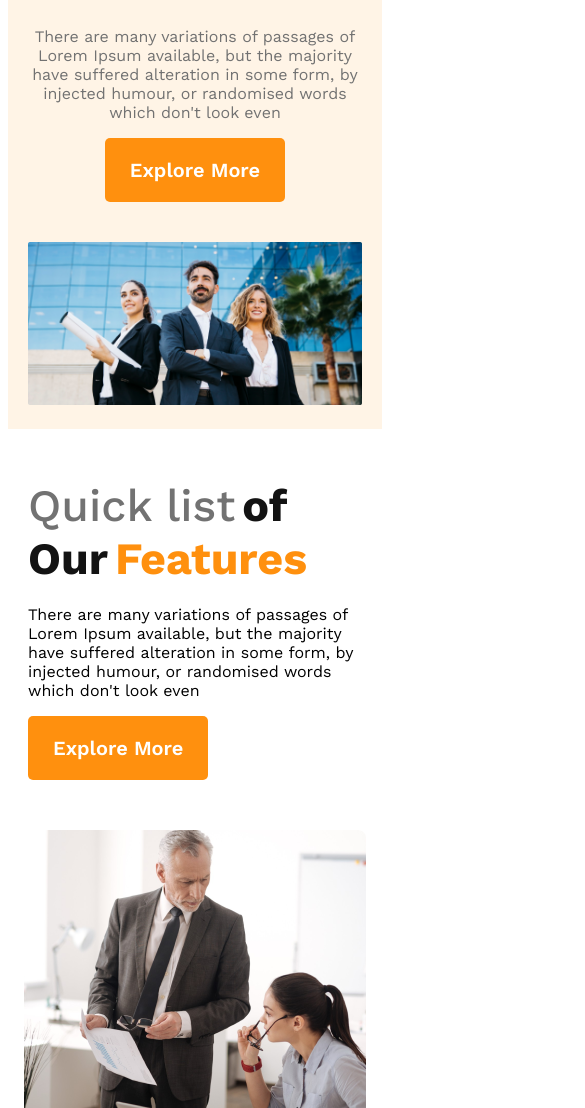
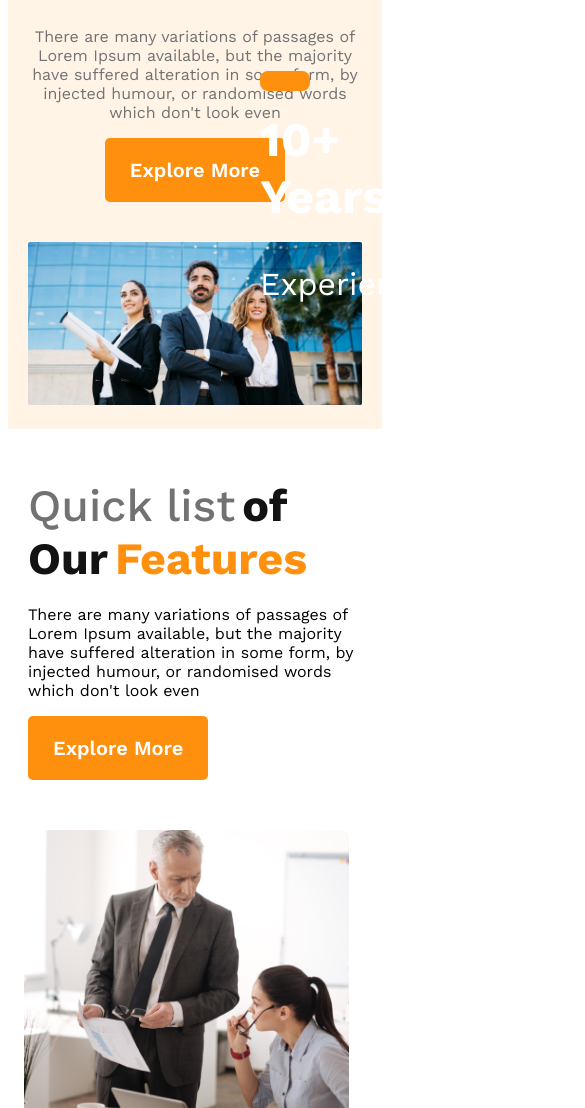
Before and after one commit to sium2022/g3-architects-wesite, a plain HTML site: page index.html in a window 390 px wide. Shown: the part 603-1711 px from the top of the page, 585 px wide, since content can reach past the window. Drawn offline with nearby package versions, Linux system fonts and the light colour scheme.

Commit message:
complete

```diff
--- a/styles/architects.css
+++ b/styles/architects.css
@@ -273,7 +273,7 @@ main{
     .teams-content{
         padding: 20px;
     }
-    .teams-container{
+    .teams-container, .feature{
         flex-direction: column-reverse;
     }
     .teams-img{
@@ -293,6 +293,16 @@ main{
         width: 140px;
         text-align: center;
     }
+    .feature-img, img{
+        width: 95%;
+    }
+    .ten-years-badge{
+        position: absolute;
+        max-width: 300px;
+
+        width: 50px;
+        height: 20px;
+    }
 }
 
 
@@ -305,7 +315,7 @@ main{
         header{
             padding: 50px;
         }
-        nav, .teams-container{
+        nav, .teams-container, .feature{
             flex-direction: column;
         }
 
```
